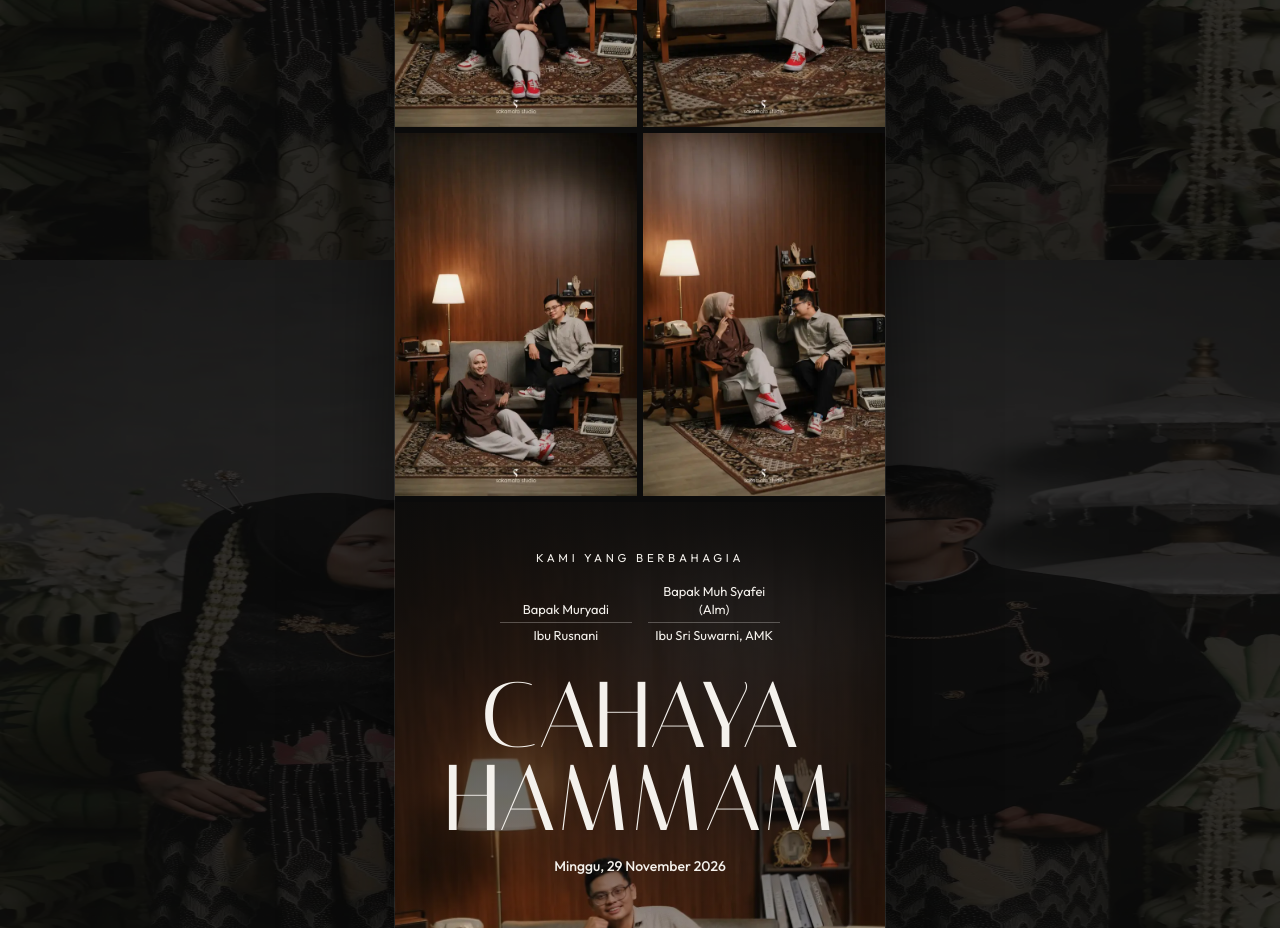
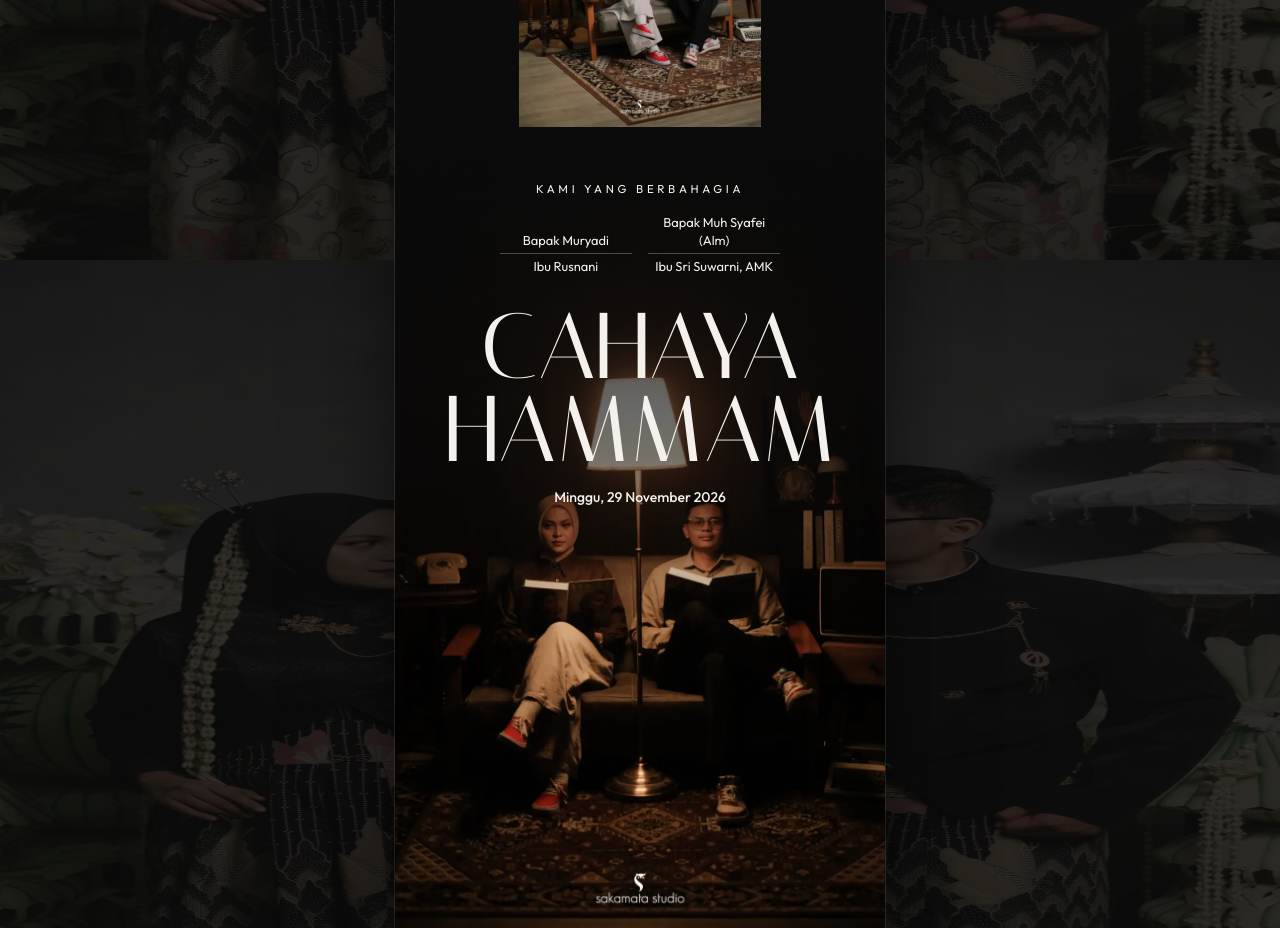
Before and after one commit to hammamcahaya/hammamcahaya.github.io, a plain HTML site: page index.html in a window 1280 px wide. Shown: the part 8540-9468 px from the top of the page. Drawn offline with Linux system fonts and the light colour scheme.

Commit message:
[feature] v3 - revisi 3

```diff
--- a/index.html
+++ b/index.html
@@ -234,18 +234,15 @@
       <div class="page__body closing">
         <h2 class="block__title block__title--big display" data-reveal>Prewedding</h2>
         <ul class="gallery" aria-label="Foto prewedding Cahaya dan Hammam">
-          <li data-reveal><img src="/assets/img/foto/galeri-1.webp" alt="Cahaya berdiri di samping Hammam yang duduk, berlatar kembar mayang dan payung" width="600" height="900" loading="lazy" decoding="async"></li>
-          <li data-reveal><img src="/assets/img/foto/galeri-2.webp" alt="Hammam duduk dan Cahaya berdiri di sisinya, bersanding di antara rangkaian janur" width="600" height="900" loading="lazy" decoding="async"></li>
           <li data-reveal><img src="/assets/img/foto/galeri-3.webp" alt="Cahaya dan Hammam duduk berhadapan di kursi ukir kayu" width="600" height="900" loading="lazy" decoding="async"></li>
           <li data-reveal><img src="/assets/img/foto/galeri-4.webp" alt="Cahaya duduk di kursi, Hammam berdiri di belakangnya" width="600" height="900" loading="lazy" decoding="async"></li>
-          <li data-reveal><img src="/assets/img/foto/galeri-5.webp" alt="Hammam duduk di sofa, Cahaya duduk di karpet di depannya, di ruang tamu berdinding kayu" width="600" height="900" loading="lazy" decoding="async"></li>
           <li data-reveal><img src="/assets/img/foto/galeri-6.webp" alt="Hammam bersandar di punggung sofa, menyapa Cahaya yang duduk" width="600" height="900" loading="lazy" decoding="async"></li>
           <li data-reveal><img src="/assets/img/foto/galeri-7.webp" alt="Cahaya duduk di karpet bersandar ke sofa, Hammam duduk di sofa" width="600" height="900" loading="lazy" decoding="async"></li>
           <li data-reveal><img src="/assets/img/foto/galeri-8.webp" alt="Cahaya dan Hammam duduk berdampingan di sofa sambil berbincang" width="600" height="900" loading="lazy" decoding="async"></li>
         </ul>
 
         <div class="scene scene--end">
-          <img class="bg" src="/assets/img/foto/akhir.webp" alt="" width="1080" height="1620" loading="lazy" decoding="async">
+          <img class="bg" src="/assets/img/foto/penutup.webp" alt="" width="1080" height="1620" loading="lazy" decoding="async">
           <div class="scene__content">
             <p class="eyebrow" data-reveal>Kami yang berbahagia</p>
             <div class="closing__families" data-reveal>
--- a/v3/css/style.css
+++ b/v3/css/style.css
@@ -421,6 +421,12 @@ img, svg { display: block; }
   object-fit: cover;
   background: var(--black-2);
 }
+/* jumlah foto ganjil: foto terakhir di tengah, selebar satu kolom */
+.gallery li:last-child:nth-child(odd) {
+  grid-column: 1 / -1;
+  justify-self: center;
+  width: calc(50% - 3px);
+}
 
 .scene--end { margin-top: 6px; justify-content: flex-start; }
 .scene--end .bg { object-position: 50% 70%; }
```
Also changed, not shown: tests/run-tests.js (+1 -1 lines), v3/index.html (+1 -4 lines), assets/img/foto/akhir.webp (deleted), assets/img/foto/galeri-1.webp (deleted), assets/img/foto/galeri-2.webp (deleted), assets/img/foto/galeri-5.webp (deleted), assets/img/foto/hero.webp, 1 other file.
